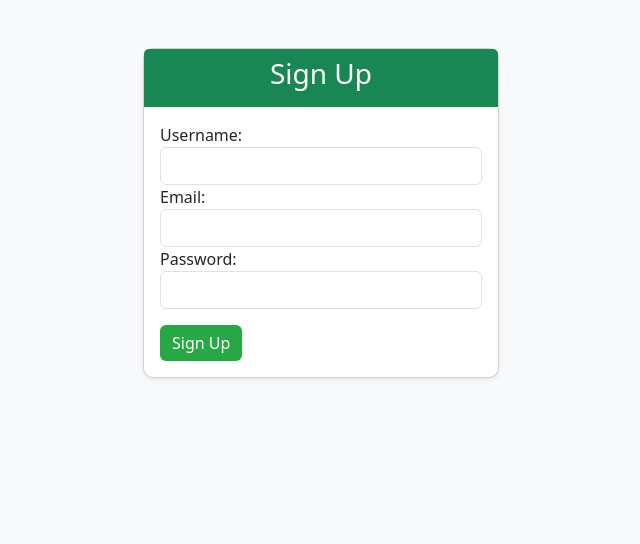
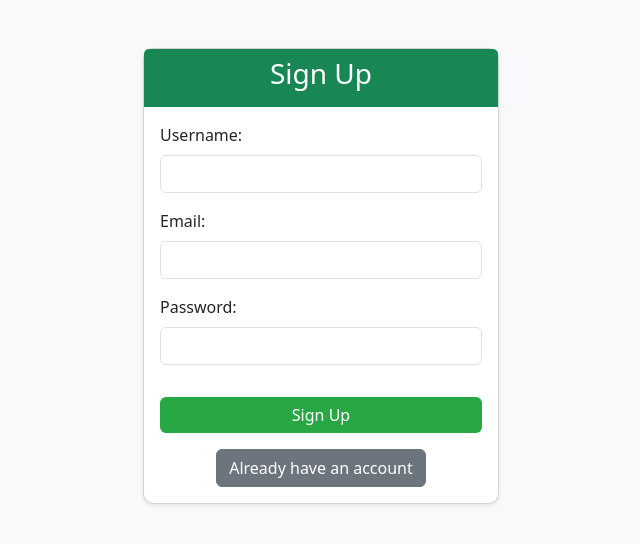
Before and after one commit to angelbelangel5/-CRUD-Todo-List-Application, a React (Create React App) app in the folder frontend/: page /register in a window 1280 px wide. Shown: the top 544 px of the page, without its empty margins (319-959 px from the left). Built offline with nearby package versions, Linux system fonts and the light colour scheme.

Commit message:
add button to navigate form login and signup form viceversa

```diff
--- a/frontend/package.json
+++ b/frontend/package.json
@@ -3,6 +3,7 @@
   "version": "1.0.0",
   "dependencies": {
     "axios": "^1.7.7",
+    "bootstrap": "^5.3.3",
     "react-router-dom": "^6.26.2",
     "react-scripts": "^5.0.1"
   },
--- a/frontend/public/index.html
+++ b/frontend/public/index.html
@@ -3,6 +3,8 @@
   <head>
     <meta charset="UTF-8" />
     <meta name="viewport" content="width=device-width, initial-scale=1.0" />
+    <link rel="stylesheet" href="https://maxcdn.bootstrapcdn.com/bootstrap/4.0.0/css/bootstrap.min.css">
+
     <title>Crud App</title>
   </head>
   <body>
--- a/frontend/src/App.js
+++ b/frontend/src/App.js
@@ -6,6 +6,7 @@ import SignUp from './components/SignUp'
 import Login from './components/Login';
 import AddTodo from './components/AddTodo';
 import ProtectedRoutes from './utils/ProtectedRoutes'
+import 'bootstrap/dist/css/bootstrap.min.css';
 
 const App = () => {
   return (
--- a/frontend/src/components/Login.js
+++ b/frontend/src/components/Login.js
@@ -18,6 +18,11 @@ const Login = () => {
     }
   };
 
+
+
+  const handleRegisterClick = () => {
+    navigate('/register');
+  };
   return (
     <div className="container mt-5">
       <div className="row justify-content-center">
@@ -52,6 +57,9 @@ const Login = () => {
                 </div>
                 <button type="submit" className="btn btn-primary btn-block mt-3">Login</button>
               </form>
+              <div className="text-center mt-3">
+                <button className="btn btn-secondary" onClick={handleRegisterClick}>Register</button>
+              </div>
             </div>
           </div>
         </div>
--- a/frontend/src/components/SignUp.js
+++ b/frontend/src/components/SignUp.js
@@ -1,7 +1,9 @@
 import React, { useState } from 'react';
 import { register } from '../api/user';
+import { useNavigate } from 'react-router-dom';
+
 import 'bootstrap/dist/css/bootstrap.min.css';
-import './signup.css'; // Import custom CSS for additional styling
+import './signup.css';
 
 const Signup = () => {
   const [formData, setFormData] = useState({
@@ -9,6 +11,8 @@ const Signup = () => {
     email: '',
     password: ''
   });
+
+  const navigate = useNavigate();
 
   const { username, email, password } = formData;
 
@@ -35,6 +39,13 @@ const Signup = () => {
       alert('Failed to sign up. Please try again.');
     }
   };
+
+
+
+  const handleLoginClick = () => {
+    navigate('/');
+  };
+
 
   return (
     <div className="container mt-5">
@@ -84,6 +95,9 @@ const Signup = () => {
                 </div>
                 <button type="submit" className="btn btn-success btn-block mt-3">Sign Up</button>
               </form>
+              <div className="text-center mt-3">
+                <button className="btn btn-secondary" onClick={handleLoginClick}>Already have an account</button>
+              </div>
             </div>
           </div>
         </div>
```
Also changed, not shown: 1 other file (tests, documents, lock files or other folders).
